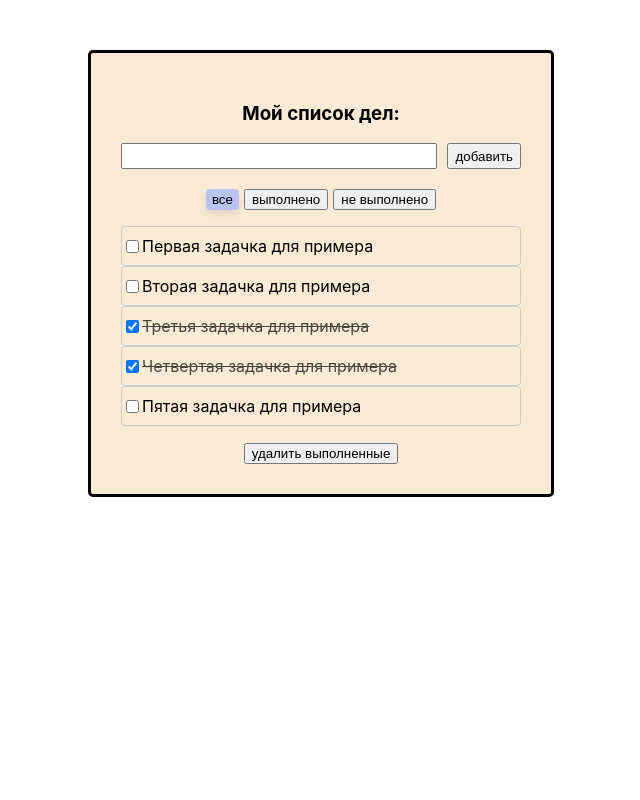
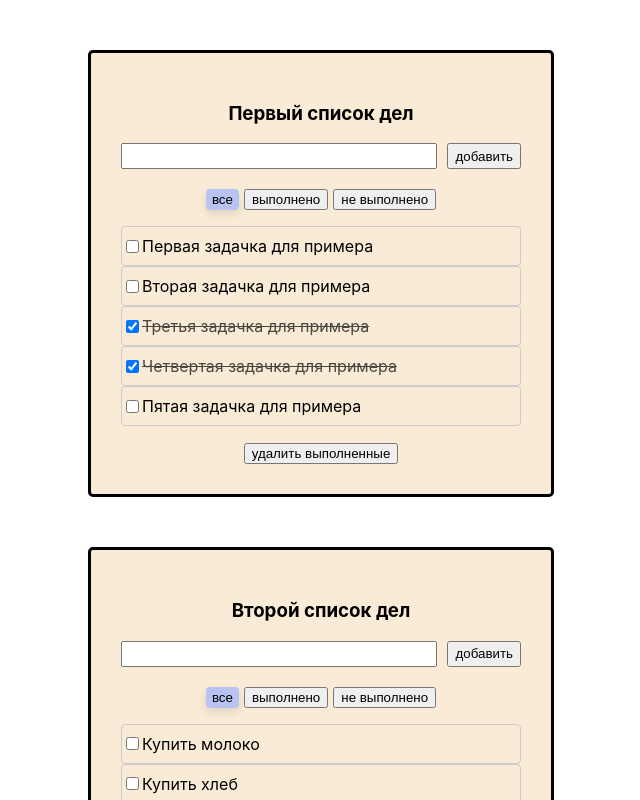
Before and after one commit to kaskodim/task-list, a React (Create React App) app: page / in a window 1280 px wide. Shown: the top 800 px of the page, without its empty margins (319-959 px from the left). Built offline with nearby package versions, Linux system fonts and the light colour scheme.

Commit message:
refactor

```diff
--- a/src/App.tsx
+++ b/src/App.tsx
@@ -1,67 +1,89 @@
 import React, {useState} from 'react';
-import {TaskList, TaskType} from './components/taskList';
+import {TaskList} from './components/taskList';
 import {v1} from 'uuid';
 import {ModalDeleteTask} from './components/modalDeleteTask/ModalDeleteTask';
 
 
-const tasksBack: TaskType[] = [
+export type FilterValue = 'all' | 'completed' | 'active'
+type TaskListType = {
+    id: string
+    title: string
+    filter: FilterValue
+}
+
+
+function App() {
+
+    const taskListId1 = v1()
+    const taskListId2 = v1()
+
+    const [taskLists, setTaskLists] = useState<Array<TaskListType>>(
+        [
+            {id: taskListId1, title: 'Первый список дел', filter: 'all'},
+            {id: taskListId2, title: 'Второй список дел', filter: 'all'},
+        ]
+    )
+
+    const [tasks, setTasks] = useState({
+            [taskListId1]: [
                 {id: v1(), title: 'Первая задачка для примера', completed: false},
                 {id: v1(), title: 'Вторая задачка для примера', completed: false},
                 {id: v1(), title: 'Третья задачка для примера', completed: true},
                 {id: v1(), title: 'Четвертая задачка для примера', completed: true},
                 {id: v1(), title: 'Пятая задачка для примера', completed: false}
-];
+            ],
+            [taskListId2]: [
+                {id: v1(), title: 'Купить молоко', completed: false},
+                {id: v1(), title: 'Купить хлеб', completed: false},
+                {id: v1(), title: 'Купить яйца 10шт', completed: true},
+                {id: v1(), title: 'Купить масло', completed: true},
+                {id: v1(), title: 'Купить помидоры', completed: false}
+            ]
+        }
+    )
 
 
-export type FilterValue = 'all' | 'completed' | 'active'
+    const [isModalOpen, setIsModalOpen] = useState<boolean>(false)
+    const [idTaskToDelete, setIdTaskToDelete] = useState<{ id: string, tasksListId: string } | null>(null)
 
-function App() {
 
-    const [tasks, setTasks] = useState<Array<TaskType>>(tasksBack)
-    const [filter, setFilter] = useState<FilterValue>('all')
-    const [isModalOpen, setIsModalOpen] = useState<boolean>(false)
-    const [idTaskToDelete, setIdTaskToDelete] = useState<string | null>(null)
+    function changeCheckbox(tasksListId: string, id: string, completed: boolean) {
 
-    console.log(idTaskToDelete)
-
-    function changeCheckbox(id: string, completed: boolean) {
-
-        let taskTemp = tasks.find(t => t.id === id);
-        if (taskTemp) {
-            taskTemp.completed = !completed
-            setTasks([...tasks]);
+        const arrTasks = tasks[tasksListId]
+        const filteredArray = arrTasks.find(t => t.id === id);
+        if (filteredArray) {
+            filteredArray.completed = !completed
+            setTasks({...tasks, [tasksListId]: arrTasks});
         }
 
-        // setTasks(prevTasks =>
-        //     prevTasks.map(task =>
-        //         task.id === id ? {  ...task, completed: !completed, } : task
-        //     )
-        // );
+        // setTasks(prevTasks => {
+        //     const updatedTasks = prevTasks[tasksId].map(task =>
+        //         task.id === id ? {...task, completed: !completed} : task
+        //     );
+        //     return {...prevTasks, [tasksId]: updatedTasks};
+        // });
     }
 
-    function addTask(title: string) {
-        let newTask = {
+    function addTask(tasksListId: string, title: string) {
+        const newTask = {
             id: v1(),
             title: title,
             completed: false
         }
+        const arrTasks = tasks[tasksListId]
+        const updatedArray = [newTask, ...arrTasks]
+        setTasks({...tasks, [tasksListId]: updatedArray})
 
-        setTasks([newTask, ...tasks])
-        setFilter('all')
     }
 
-    function changeFilter(value: FilterValue) {
-        setFilter(value)
+    function deleteCompletedTasks(tasksListId: string) {
+        const arrTasks = tasks[tasksListId]
+        setTasks({...tasks, [tasksListId]: arrTasks.filter(task => !task.completed)})
     }
 
-    function deleteCompletedTasks() {
-        setTasks(tasks.filter(task => !task.completed))
-        setFilter('all')
-    }
-
-    function deleteTask(id: string) {
+    function deleteTask(id: string, tasksListId: string) {
         setIsModalOpen(true)
-        setIdTaskToDelete(id)
+        setIdTaskToDelete({id, tasksListId})
     }
 
     function closeModal() {
@@ -70,21 +92,49 @@ function App() {
     }
 
     function confirmDelete() {
-        setTasks(tasks.filter(task => task.id !== idTaskToDelete))
+
+        if (idTaskToDelete) {
+            const {id, tasksListId} = idTaskToDelete;
+            setTasks(prevTasks => {
+                const updatedTasks = prevTasks[tasksListId].filter(task => task.id !== id);
+                return {...prevTasks, [tasksListId]: updatedTasks};
+            });
+        }
+
         setIdTaskToDelete(null)
         setIsModalOpen(false)
     }
 
-    const filteredTasks = tasks.filter(task => {
-        if (filter === 'completed') return task.completed
-        if (filter === 'active') return !task.completed
+    function changeFilter(value: FilterValue, taskListId: string) {
+
+        const taskList = taskLists.find(t => t.id === taskListId)
+        if (taskList) {
+            taskList.filter = value
+            setTaskLists([...taskLists])
+        }
+    }
+
+
+    return (
+
+        <div>
+
+            {
+                taskLists.map(tl => {
+                    const filteredTasks = tasks[tl.id].filter(task => {
+                        if (tl.filter === 'completed') return task.completed
+                        if (tl.filter === 'active') return !task.completed
                         // if (filter === 'all') return true
                         return true
                     });
 
+
                     return (
-        <div className="App">
-            <TaskList title={'Мой список дел:'}
+                        <div className="taskList">
+                            <TaskList
+                                key={tl.id}
+                                tasksListId={tl.id}
+                                title={tl.title}
                                 tasks={filteredTasks}
                                 tasksState={tasks}
                                 changeCheckbox={changeCheckbox}
@@ -92,13 +142,21 @@ function App() {
                                 changeFilter={changeFilter}
                                 deleteCompletedTasks={deleteCompletedTasks}
                                 deleteTask={deleteTask}
-                      filter={filter}/>
+                                filter={tl.filter}/>
 
                             <ModalDeleteTask isOpen={isModalOpen}
                                              closeModal={closeModal}
                                              confirmDelete={confirmDelete}
                             />
                         </div>
+                    )
+                })
+            }
+
+
+        </div>
+
+
     );
 }
 
--- a/src/components/taskList.tsx
+++ b/src/components/taskList.tsx
@@ -3,20 +3,21 @@ import {Button} from './Button';
 import {FilterValue} from '../App';
 
 
-export type TaskType = {
+type TaskType = {
     id: string
     title: string
     completed: boolean
 }
 type TaskListPropsType = {
+    tasksListId: string
     title: string
     tasks: Array<TaskType>
-    tasksState: Array<TaskType>
-    changeCheckbox: (id: string, completed: boolean) => void
-    addTask: (title: string) => void
-    changeFilter: (value: FilterValue) => void
-    deleteCompletedTasks: () => void
-    deleteTask: (id: string) => void
+    tasksState: { [tasksListId: string]: Array<TaskType> }
+    changeCheckbox: (tasksListId: string, id: string, completed: boolean) => void
+    addTask: (tasksListId: string, title: string) => void
+    changeFilter: (value: FilterValue, id: string) => void
+    deleteCompletedTasks: (tasksListId: string) => void
+    deleteTask: (id: string, tasksListId: string) => void
     filter: FilterValue
 }
 
@@ -36,14 +37,14 @@ export const TaskList = (props: TaskListPropsType) => {
             return
         }
 
-        if (props.tasksState.some(t => t.title === newTitle)) {
+        if (props.tasksState[props.tasksListId].some(t => t.title === newTitle)) {
             setError(' повторяешься :)')
             setNewTitle('')
             return
         } else {
             // TODO добавить обрезание строки, если не влазивает!
-            props.addTask(newTitle.trim())
-            props.changeFilter('all')
+            props.addTask(props.tasksListId, newTitle.trim())
+            props.changeFilter('all', props.tasksListId)
             setNewTitle('')
             setError('')
         }
@@ -75,15 +76,15 @@ export const TaskList = (props: TaskListPropsType) => {
                 <Button className={props.filter === 'all' ? 'buttonActive' : ''}
                         name={'все'}
                         onClick={() => {
-                            props.changeFilter('all')
+                            props.changeFilter('all', props.tasksListId)
                         }}/>
                 <Button className={props.filter === 'completed' ? 'buttonActive' : ''}
                         name={'выполнено'} onClick={() => {
-                    props.changeFilter('completed')
+                    props.changeFilter('completed', props.tasksListId)
                 }}/>
                 <Button className={props.filter === 'active' ? 'buttonActive' : ''}
                         name={'не выполнено'} onClick={() => {
-                    props.changeFilter('active')
+                    props.changeFilter('active', props.tasksListId)
                 }}/>
 
 
@@ -97,7 +98,7 @@ export const TaskList = (props: TaskListPropsType) => {
 
                         props.tasks.map((t) => {
                             const onclickCheckedHandler = (id: string) => {
-                                props.changeCheckbox(id, t.completed);
+                                props.changeCheckbox(props.tasksListId, id, t.completed);
                             }
 
                             return (
@@ -113,7 +114,7 @@ export const TaskList = (props: TaskListPropsType) => {
                                         <span className={t.completed ? 'completed' : ''}>{t.title}</span>
                                     </label>
                                     <button className={'buttonTask'}
-                                            onClick={() => props.deleteTask(t.id)}>x
+                                            onClick={() => props.deleteTask(t.id, props.tasksListId)}>x
                                     </button>
                                 </li>
                             )
@@ -123,7 +124,9 @@ export const TaskList = (props: TaskListPropsType) => {
             </ul>
 
             {props.filter === 'all' || props.filter === 'completed' ? (
-                <Button name={'удалить выполненные'} onClick={props.deleteCompletedTasks}/>
+                <Button name={'удалить выполненные'} onClick={() => {
+                    props.deleteCompletedTasks(props.tasksListId)
+                }}/>
 
             ) : ''}
         </div>
--- a/src/index.css
+++ b/src/index.css
@@ -12,7 +12,7 @@ code {
     monospace;
 }
 
-.App {
+.taskList {
     text-align: center;
     width: 400px;
     margin: 50px auto;
```
Lines whose indentation alone changed are shown as unchanged.
